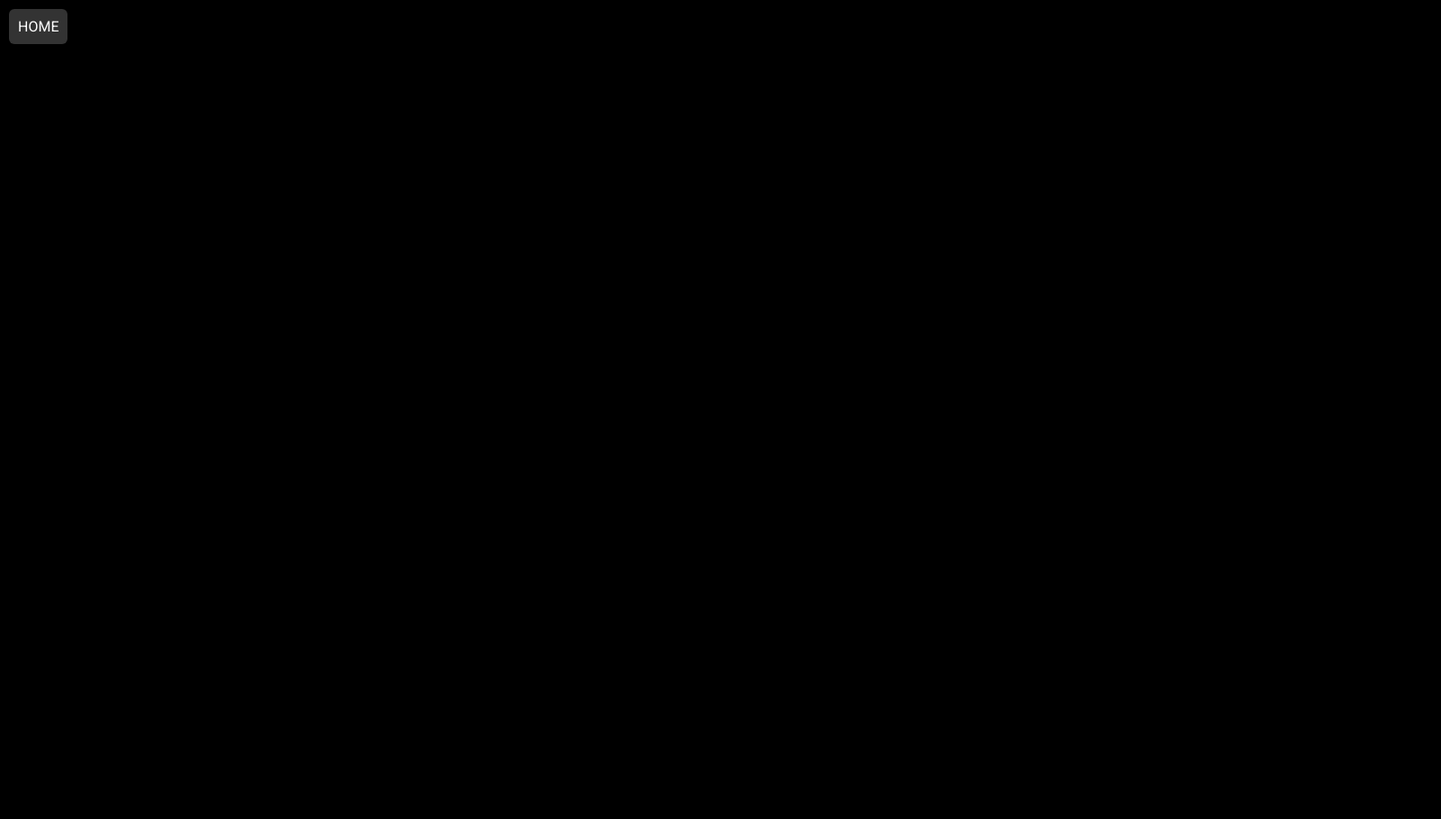
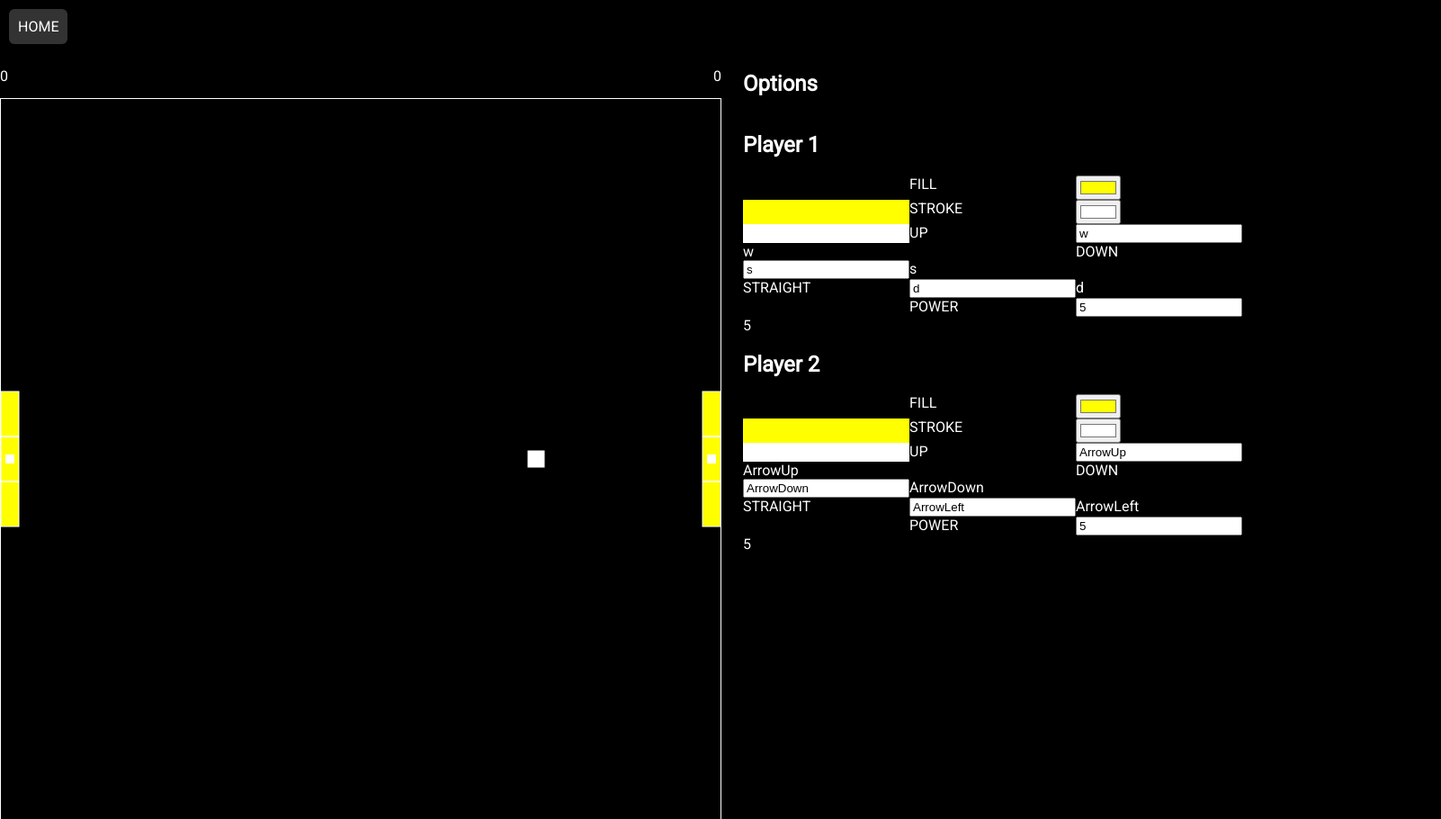
Before and after one commit to DriscollDev/SE-251, a plain HTML site: page w4/pong/pong.html in a window 1280 px wide. Shown: the top 910 px of the page at 90% size, 1602 px wide, since content can reach past the window. Before the commit the page ends 800 px from the top, so only its background shows below. Drawn offline with Linux system fonts and the light colour scheme.

Commit message:
w4 p1 done

```diff
--- /dev/null
+++ b/w4/pong/js/options.js
@@ -0,0 +1,86 @@
+/*--------
+    Make the Options Button
+    . on click
+    . show or hide the `.sides` div
+---------*/
+
+var optionButton = document.querySelector(`#options`).querySelector(`h2`);
+optionButton.addEventListener(`click`, function(){
+    document.querySelector(`.sides`).classList.toggle(`hidden`);
+});
+
+
+/*---------
+    Program the two fill inputs to do the following:
+    . Display the correct colors on the inputs and outputs and paddles
+    . using an `input` event
+        . Change the player's fill property to the value of the input
+        . Change the pad's fill property  to the player's fill property
+        . Show the fill's hex code in the output div
+
+-----------*/
+/*---------
+    Program the six key inputs to do the following:
+    . Display the correct key names for each player
+    . using a `keydown` event
+        .Display the correct key name in the input
+        .Change the player's key to the value of the input
+        .Show the player's key in the output div
+-----------*/
+
+var powerInputs = document.querySelectorAll(`.pow`);
+for(let i=0; i<powerInputs.length; i++)
+{
+    powerInputs[i].value = player[i].power;
+    powerInputs[i].nextSibling.innerText = player[i].power;
+    powerInputs[i].addEventListener(`input`, function(){
+        player[i].power = this.value;
+        powerInputs[i].nextSibling.innerText = player[i].power;
+    });
+    powerInputs[i].addEventListener(`focus`, function(){
+        currentState = `pause`;
+    });
+}
+
+
+var colorInputs = document.querySelectorAll(`.colors`);
+for(let i=0; i<colorInputs.length; i++){
+    if(colorInputs[i].classList.contains(`fill`)){
+        let playNum = parseInt(colorInputs[i].parentElement.classList[1]);
+        colorInputs[i].value = player[playNum].fill;
+        colorInputs[i].nextSibling.style.backgroundColor = colorInputs[i].value;
+        colorInputs[i].addEventListener(`input`, function(){
+            let playNum = parseInt(colorInputs[i].parentElement.classList[1]);
+            player[playNum].fill = this.value;
+            player[playNum].pad.fill = this.value;
+            colorInputs[i].nextSibling.style.backgroundColor = this.value;
+        });
+    }
+    else{
+        let playNum = parseInt(colorInputs[i].parentElement.classList[1]);
+        colorInputs[i].value = player[playNum].stroke;
+        colorInputs[i].nextSibling.style.backgroundColor = colorInputs[i].value;
+        colorInputs[i].addEventListener(`input`, function(){
+            let playNum = parseInt(colorInputs[i].parentElement.classList[1]);
+            player[playNum].stroke = this.value;
+            player[playNum].pad.stroke = this.value;
+            colorInputs[i].nextSibling.style.backgroundColor = this.value;
+        });
+    }
+}
+
+var keyInputs = document.querySelectorAll(`.keys`);
+for(let i=0; i<keyInputs.length; i++){
+    let playNum = parseInt(keyInputs[i].parentElement.classList[1]);
+    keyInputs[i].value = player[playNum].keys[keyInputs[i].classList[0]];
+    keyInputs[i].nextSibling.innerText = player[playNum].keys[keyInputs[i].classList[0]];
+    keyInputs[i].addEventListener(`keydown`, function(event){
+        let playNum = parseInt(keyInputs[i].parentElement.classList[1]);
+        player[playNum].keys[keyInputs[i].classList[0]] = event.key;
+        keyInputs[i].value = player[playNum].keys[keyInputs[i].classList[0]];
+        keyInputs[i].nextSibling.innerText = player[playNum].keys[keyInputs[i].classList[0]];
+    });
+    keyInputs[i].addEventListener(`focus`, function(){
+        currentState = `pause`;
+    });
+}
--- a/w4/pong/pong.html
+++ b/w4/pong/pong.html
@@ -10,9 +10,50 @@
 </head>
 <body>
     <nav><a href="index.html">HOME</a></nav>
-    <!--
-        Copy and paste your previous code here from the main to the end of the scripts.
-    -->
+    <main>
+        <section id="game">
+            <div id="score">
+                <div>
+                    <p class="score">0</p>
+                    <!--<p class="anim">0</p>-->
+                </div>
+                <div>
+                    <p class="score">0</p>
+                    <!--<p class="anim">0</p>-->
+                </div>
+            </div>
+            <canvas id="pong" width="800" height="800"></canvas>
+        </section>
+        <section id="options"></div>
+            <h2>Options</h2>
+            <div class="sides">
+                <div class="op 0">
+                    <h2>Player 1</h2><div></div> <div></div> <div></div>
+                    <label>FILL</label><input class="fill colors" type="color"><div class="output"></div>
+                    <label>STROKE</label><input class="stroke colors" type="color"><div class="output"></div>
+                    <label>UP</label><input class="u keys" type="text" maxlength="1"><div class="output"></div><div></div>
+                    <label>DOWN</label><input class="d keys" type="text" maxlength="1"><div class="output"></div><div></div>
+                    <label>STRAIGHT</label><input class="s keys" type="text" maxlength="1"><div class="output"></div><div></div>
+                    <label>POWER</label><input class="pow" type="text" maxlength="2"><div class="output"></div><div></div>
+                </div>
+                <div class="op 1">
+                    <h2>Player 2</h2> <div></div><div></div><div></div>
+                    <label>FILL</label><input class="fill colors" type="color"><div class="output"></div>
+                    <label>STROKE</label><input class="stroke colors" type="color"><div class="output"></div>
+                    <label>UP</label><input class="u keys" type="text" maxlength="1"><div class="output"></div><div></div>
+                    <label>DOWN</label><input class="d keys" type="text" maxlength="1"><div class="output"></div><div></div>
+                    <label>STRAIGHT</label><input class="s keys" type="text" maxlength="1"><div class="output"></div><div></div>
+                    <label>POWER</label><input class="pow" type="text" maxlength="2"><div class="output"></div><div></div>
+                </div>
+
+            </div>
+        </section>
+    </main>
+    <script src="js/User.js"></script>
+    <script src="js/Box.js"></script>
+    <script src="js/keyboard.js"></script>
+    <script src="js/pong.js"></script>
+    <script src="js/options.js"></script>
 
 </body>
 </html>
```
Also changed, not shown: w4/pong/index.html (+18 -1 lines).
